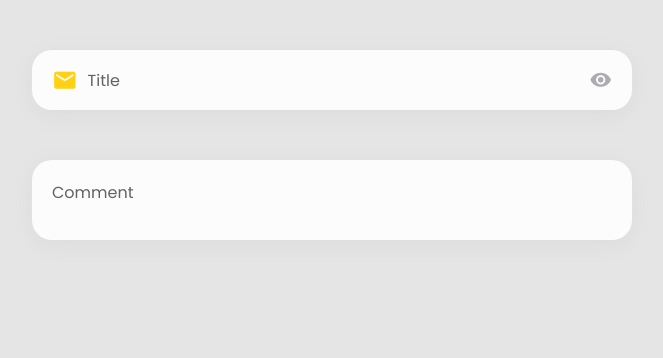
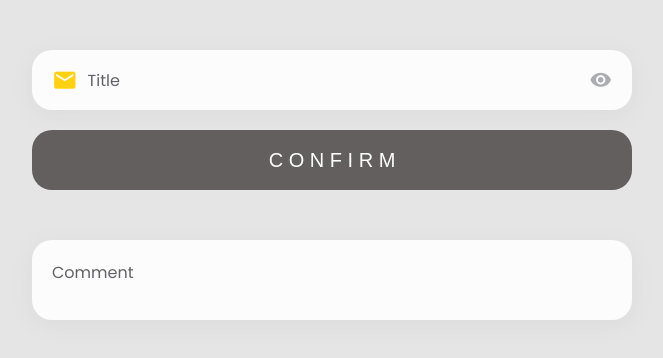
Before and after one commit to olverica/form, a Nuxt app: page / in a window 1280 px wide. Shown: the top 358 px of the page, without its empty margins (308-971 px from the left). Built offline with nearby package versions, Linux system fonts and the light colour scheme.

Commit message:
form submission

```diff
--- a/components/olverica/Form.vue
+++ b/components/olverica/Form.vue
@@ -6,13 +6,9 @@
 
 <script lang="ts">
 import Vue, {PropType} from 'vue'
-import {Field, Request} from '@/services/types'
+import {Field, Request, isValidatable, Validation} from '@/services/types'
 
 export default Vue.extend({
-
-  props: {
-    request: {type: Function as PropType<Request|null>, default: null},
-  },
 
   data () {
     return {
@@ -61,12 +57,35 @@ export default Vue.extend({
     },
 
     validate(): boolean {
-      return false;
+      let validated = false;
+
+      for (let field of this.fields) {
+        if (!!!isValidatable(field))
+          continue
+
+        if (!!!field.validate())
+          validated = false;
+      }
+
+      return validated;
     },
 
     submit(): void {
+      console.log(123);
 
+      if (!!!this.validate())
+        return;
+
+      this.$emit('submit');
     },
   }
 })
 </script>
+
+<style lang="sass" scoped>
+
+  form
+    display: grid
+    gap: 20px
+
+</style>
--- a/components/olverica/Input.vue
+++ b/components/olverica/Input.vue
@@ -135,8 +135,11 @@ export default Vue.extend({
       return this.default !== this.entry;
     },
 
-    validate(): Validation {
-      return this.validator.check(this.entry);
+    validate(): boolean {
+      let validated = this.validator.check(this.entry);
+
+      return validated === Validation.Passed
+        ? true : false
     },
 
     check() {
--- a/components/olverica/buttons/Confirm.vue
+++ b/components/olverica/SubmitButton.vue
@@ -1,6 +1,6 @@
 <template>
-  <button style="width: 100%; height: 20px">
-    Confirm
+  <button @click="submit">
+    C O N F I R M
   </button>
 </template>
 
@@ -22,8 +22,22 @@ export default Vue.extend({
 
   methods: {
     submit() {
+      console.log(123);
+
       this.form?.submit();
     }
   }
 })
 </script>
+
+<style lang="sass" scoped>
+
+button
+  width: 100%
+  height: 60px
+  font-size: 20px
+  border-radius: 20px
+  background: #635f5f
+  color: white
+
+</style>
--- a/pages/index.vue
+++ b/pages/index.vue
@@ -2,6 +2,8 @@
   <main>
     <olverica-form>
       <olverica-input/>
+
+      <olverica-submit-button/>
     </olverica-form>
 
     <fieldset class="ol-field ol-field--textarea">
--- a/services/types.ts
+++ b/services/types.ts
@@ -21,7 +21,6 @@ export interface Request {
 
 export interface Form {
     fields: Field[];
-    request: Request | null;
 
     submit(): boolean;
     detach(el: Field): void;
@@ -35,14 +34,23 @@ export function isForm(form: unknown): form is Form {
         && 'fields' in form
         && 'submit' in form
         && 'detach' in form
-        && 'request' in form
         && 'register' in form
+}
+
+export interface Validatable {
+    validate(): Validation;
+}
+
+export function isValidatable(field: unknown): field is Validatable {
+    return typeof field === 'object'
+        && field !== null
+        && 'validate' in field;
 }
 
 export interface Field {
     name: string;
 
-    validate(): Validation;
+    validate(): boolean;
     compute(): unknown;
     dirty(): boolean;
     focus(): void;
```
